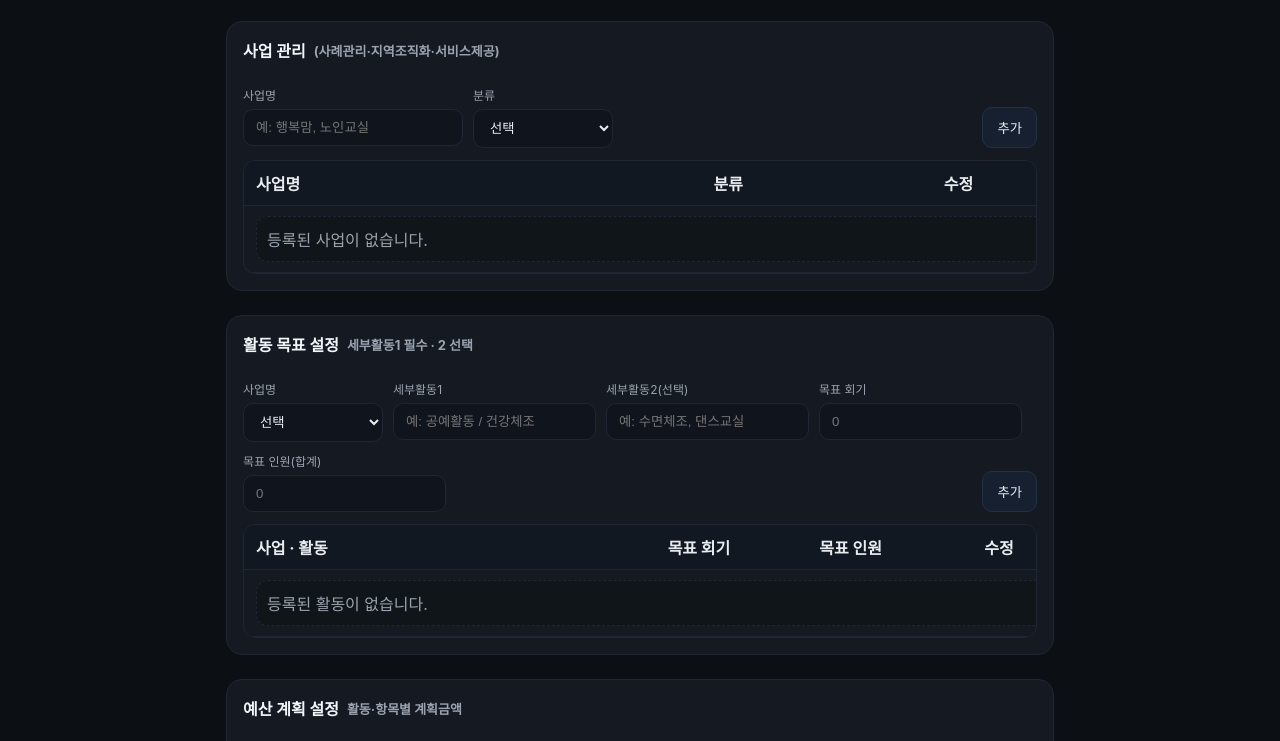
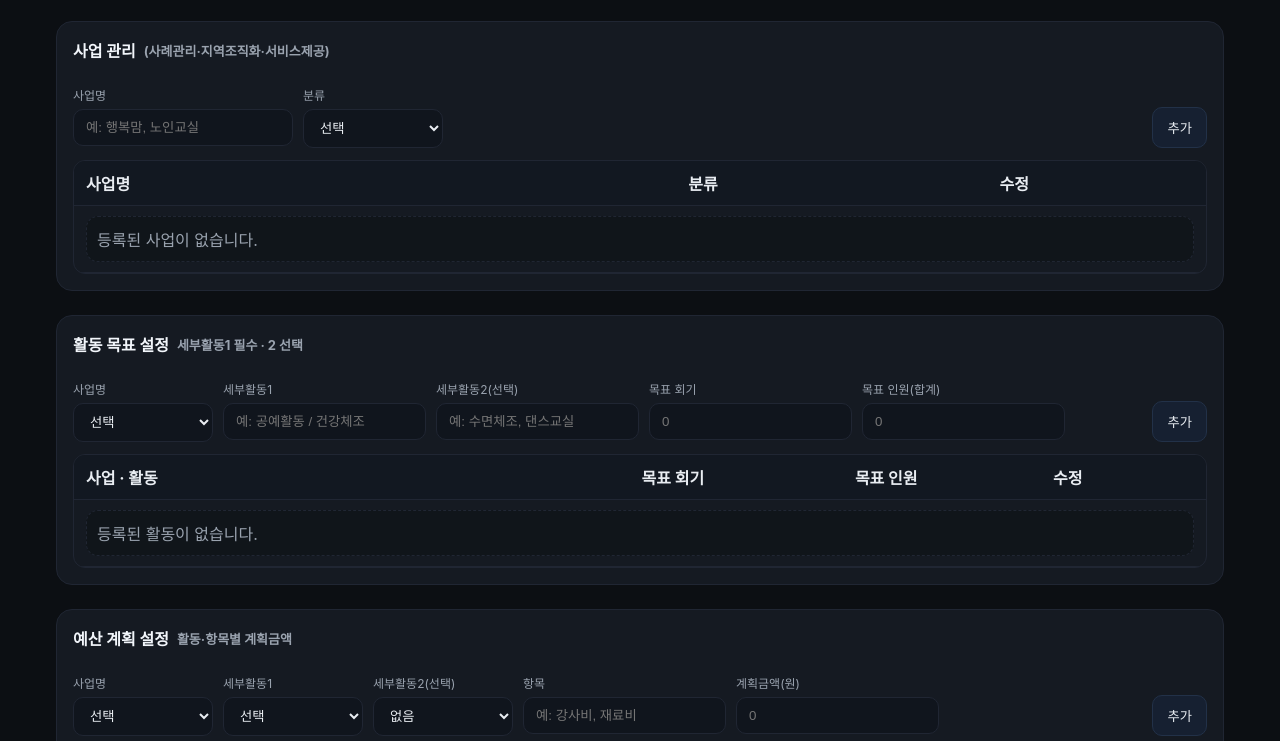
Before and after one commit to FromJayLee/socialwork-tool, a plain HTML site: page settings.html in a window 1280 px wide. Shown: the part 68-809 px from the top of the page. Drawn offline with Linux system fonts and the light colour scheme.

Commit message:
Update settings.html

```diff
--- a/settings.html
+++ b/settings.html
@@ -59,7 +59,7 @@
         }
 
         .wrap {
-            max-width: 860px;
+            max-width: 1200px;
             margin: 0 auto;
             padding: 0 16px;
         }
```
